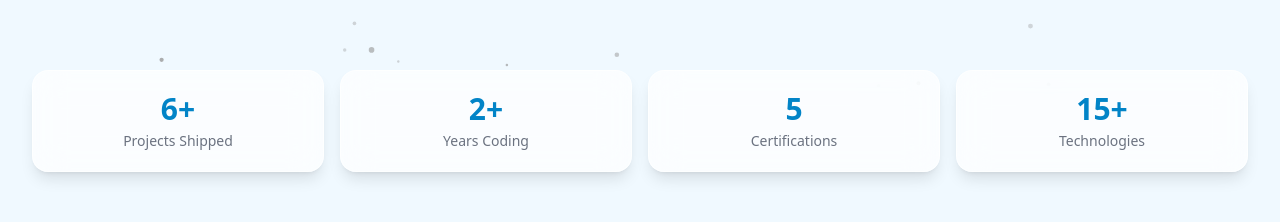
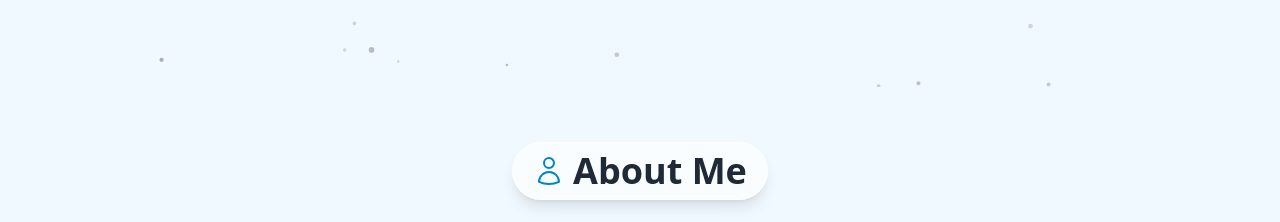
Before and after one commit to thimira20011/personal-portfolio, a React (Create React App) app: page / in a window 1280 px wide. Shown: the part 713-935 px from the top of the page. Built offline with nearby package versions, Linux system fonts and the light colour scheme.

Commit message:
remove: stats bar section

```diff
--- a/src/App.js
+++ b/src/App.js
@@ -179,14 +179,6 @@ export default function App() {
       'https://github.com/thimira20011/portfolio-pictures/blob/main/WhatsApp%20Image%202026-03-30%20at%2023.34.12.jpeg?raw=true',
     resumeUrl:
       'https://drive.google.com/file/d/1A5cI1T66xB9HFwusyAgLF2TcU9Mkut8o/view?usp=sharing',
-
-    // ── Stats ─────────────────────────────────────────────────────────────────
-    stats: [
-      { label: 'Projects Shipped', value: 6, suffix: '+' },
-      { label: 'Years Coding',     value: 2, suffix: '+' },
-      { label: 'Certifications',   value: 5, suffix: ''  },
-      { label: 'Technologies',     value: 15, suffix: '+' },
-    ],
 
     // ── About & Skills ────────────────────────────────────────────────────────
     about: {
@@ -435,7 +427,6 @@ export default function App() {
       <div className="relative z-10 container mx-auto px-4 sm:px-6 lg:px-8 bg-transparent pt-20">
         <NavBar socialLinks={portfolioData.socialLinks} />
         <Header data={portfolioData} isDarkMode={isDarkMode} toggleDarkMode={toggleDarkMode} />
-        <StatsBar stats={portfolioData.stats} />
         <About data={portfolioData.about} />
         <ExperienceTimeline data={portfolioData.timeline} />
         <Achievements data={portfolioData.achievements} publications={portfolioData.publications} />
```
Also changed, not shown: 2 other files (tests, documents, lock files or other folders).
